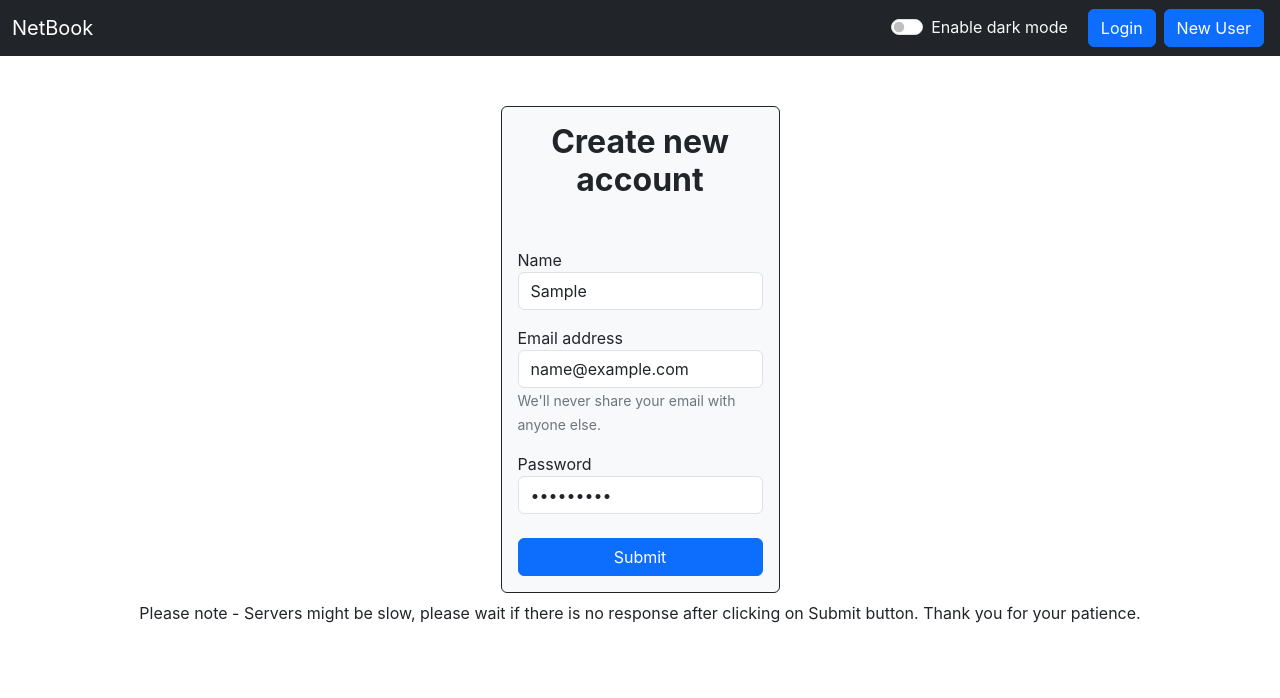
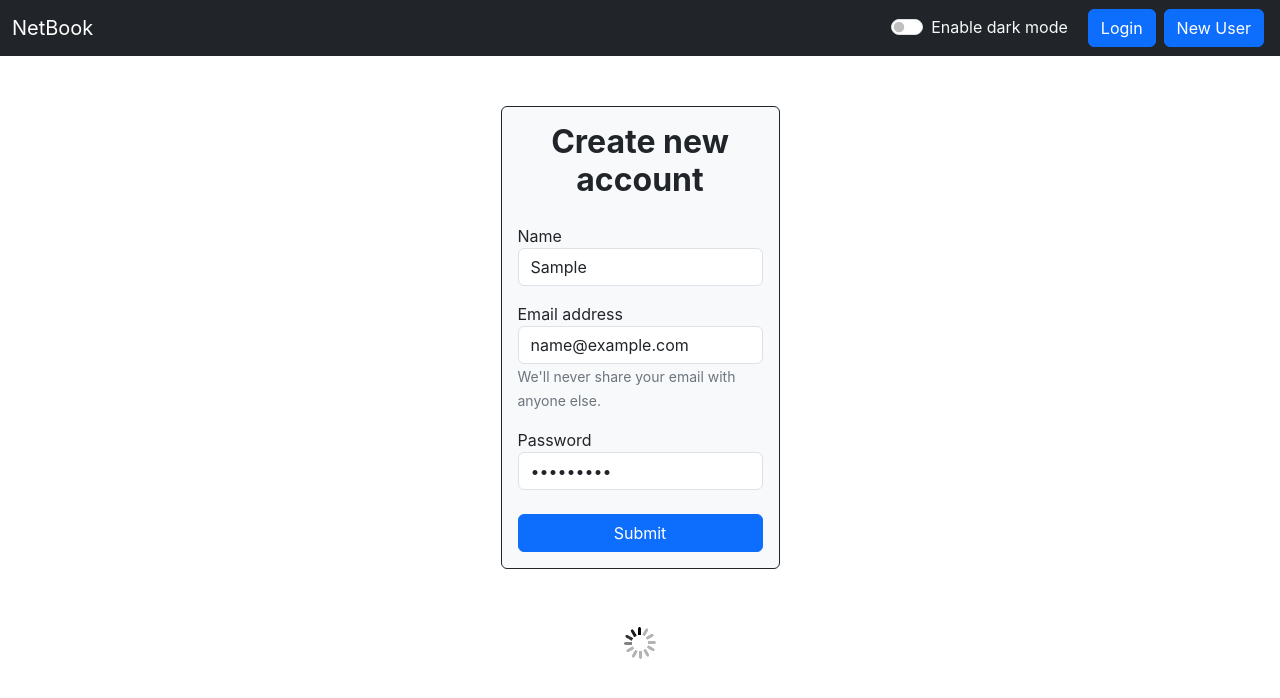
Before and after one commit to mitesh-sharma/NetBook, a React (Create React App) app: page /signup in a window 1280 px wide. Both pictures are taken after typing "Sample", "name@example.com", "Sample123" into the empty fields and a click on the button "Submit". Shown: the top 698 px of the page. Built offline with nearby package versions, Linux system fonts and the light colour scheme; no server answers.

Commit message:
Added a loading spinner in login and signup pages

```diff
--- a/src/components/Login.js
+++ b/src/components/Login.js
@@ -1,11 +1,14 @@
 import React, {useState} from 'react'
 import {useNavigate} from 'react-router-dom';
+import Spinner from './loader'
 
 const Login = (props) => {
     const [credentials, setCredentials] = useState({email:"", password:""});
+    const [load, setLoad] = useState(false);
     const navigate = useNavigate();
     const handleSubmit = async (e)=>{
         e.preventDefault();
+        setLoad(true);
         const response = await fetch("https://netbook-backend.onrender.com/api/auth/login", {
             method: "POST",
             headers: {
@@ -14,7 +17,7 @@ const Login = (props) => {
             body: JSON.stringify({email: credentials.email, password: credentials.password}),
         });
         const json = await response.json()
-
+        setLoad(false);
         if(json.success){
             //save the authtoken and redirect
             localStorage.setItem('token', json.authToken);
@@ -24,6 +27,7 @@ const Login = (props) => {
         else{
             props.showAlert("Invalid Credentials", "danger");
         }
+
     }
     const onChange = (e) => {
         setCredentials({ ...credentials, [e.target.name]: e.target.value })
@@ -47,8 +51,8 @@ const Login = (props) => {
                 </div>
             </form>
         </div>
-        <div>
-            <p className={`text-center mt-3 mb-5 text-${props.mode === 'light'? 'dark':'light'}`}>Please note - Servers might be slow, please wait if there is no response after clicking on Login button. Thank you for your patience.</p>
+        <div className='text-center'>
+            {load ? <Spinner /> :  ""}
         </div>
         </>
     )
--- a/src/components/Signup.js
+++ b/src/components/Signup.js
@@ -1,11 +1,14 @@
 import React, {useState} from 'react'
 import {useNavigate} from 'react-router-dom';
+import Spinner from './loader'
 
 const Signup = (props) => {
     const [credentials, setCredentials] = useState({name:"", email:"", password:"", cpassword:""});
+    const [load, setLoad] = useState(false);
     let navigate = useNavigate();
     const handleSubmit = async (e)=>{
         e.preventDefault();
+        setLoad(true);
         const {name, email, password} = credentials;
         const response = await fetch("https://netbook-backend.onrender.com/api/auth/createuser", {
             method: "POST",
@@ -16,7 +19,7 @@ const Signup = (props) => {
         });
         const json = await response.json()
         console.log(json)
-
+        setLoad(false);
         if(json.success){
             //save the authtoken and redirect
             localStorage.setItem('token', json.authToken);
@@ -33,7 +36,7 @@ const Signup = (props) => {
     return (
         <>
         <div className={`bg-${props.mode === 'light'? 'light':'dark'} container w-25 border border-${props.mode === 'light'? 'dark':'light'} rounded p-3`}>
-            <h2 className={`text-center mb-5 text-${props.mode === 'light'? 'dark':'light'}`}><strong>Create new account</strong></h2>
+            <h2 className={`text-center mb-4 text-${props.mode === 'light'? 'dark':'light'}`}><strong>Create new account</strong></h2>
             <form onSubmit={handleSubmit}>
                 <div className="form-group my-3">
                     <label htmlFor="exampleInputEmail1" className={`text-${props.mode === 'light'? 'dark':'light'}`}>Name</label>
@@ -53,8 +56,8 @@ const Signup = (props) => {
                 </div>
             </form>
         </div>
-        <div>
-            <p className={`mt-2 text-center text-${props.mode === 'light'? 'dark':'light'}`}>Please note - Servers might be slow, please wait if there is no response after clicking on Submit button. Thank you for your patience.</p>
+        <div className='text-center'>
+            {load ? <Spinner /> :  ""}
         </div>
         </>
     )
--- /dev/null
+++ b/src/components/loader.js
@@ -0,0 +1,13 @@
+import React from 'react'
+import loading from '../gifs/loading.gif'
+const Spinner = () => {
+  return (
+    <div class="d-flex align-items-center justify-content-center">
+      <div>
+        <img src={loading} alt="loading..." />
+      </div>
+    </div>
+  )
+}
+
+export default Spinner
```
Also changed, not shown: src/gifs/loading.gif (added).
